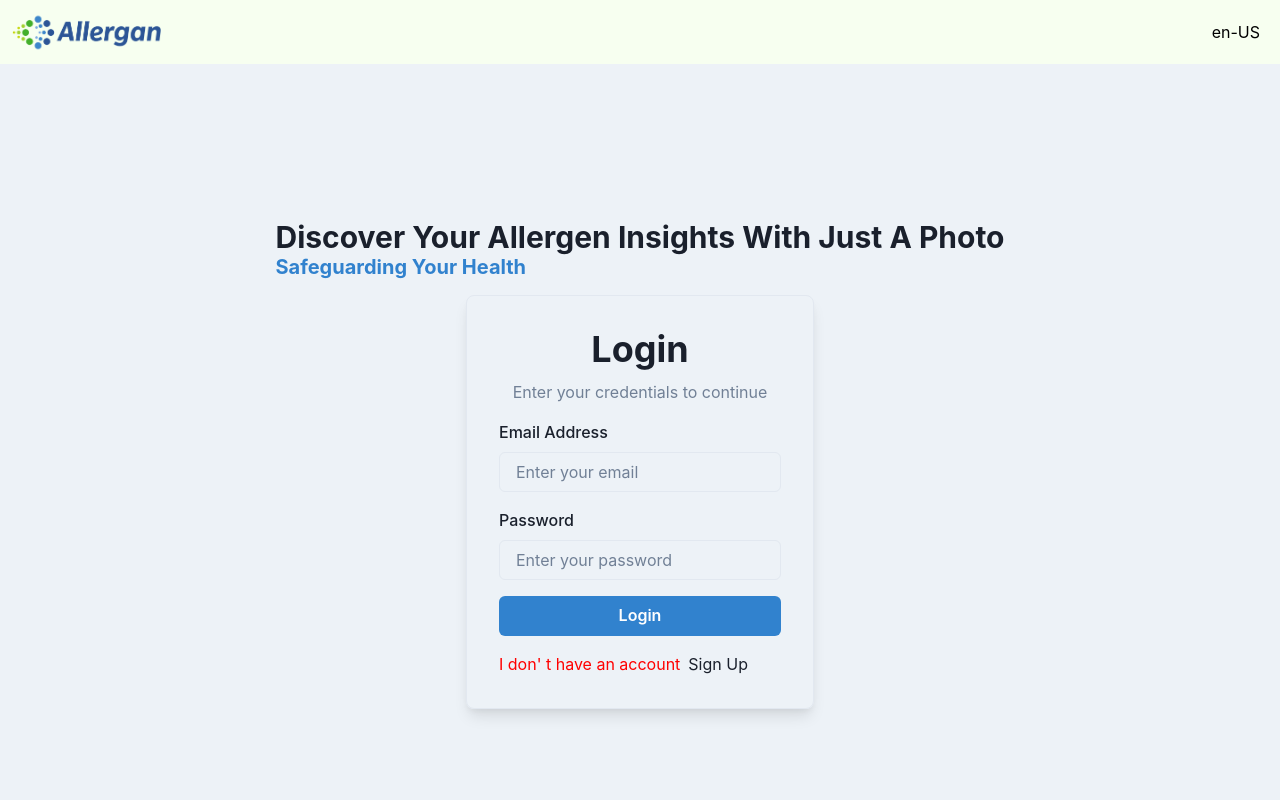
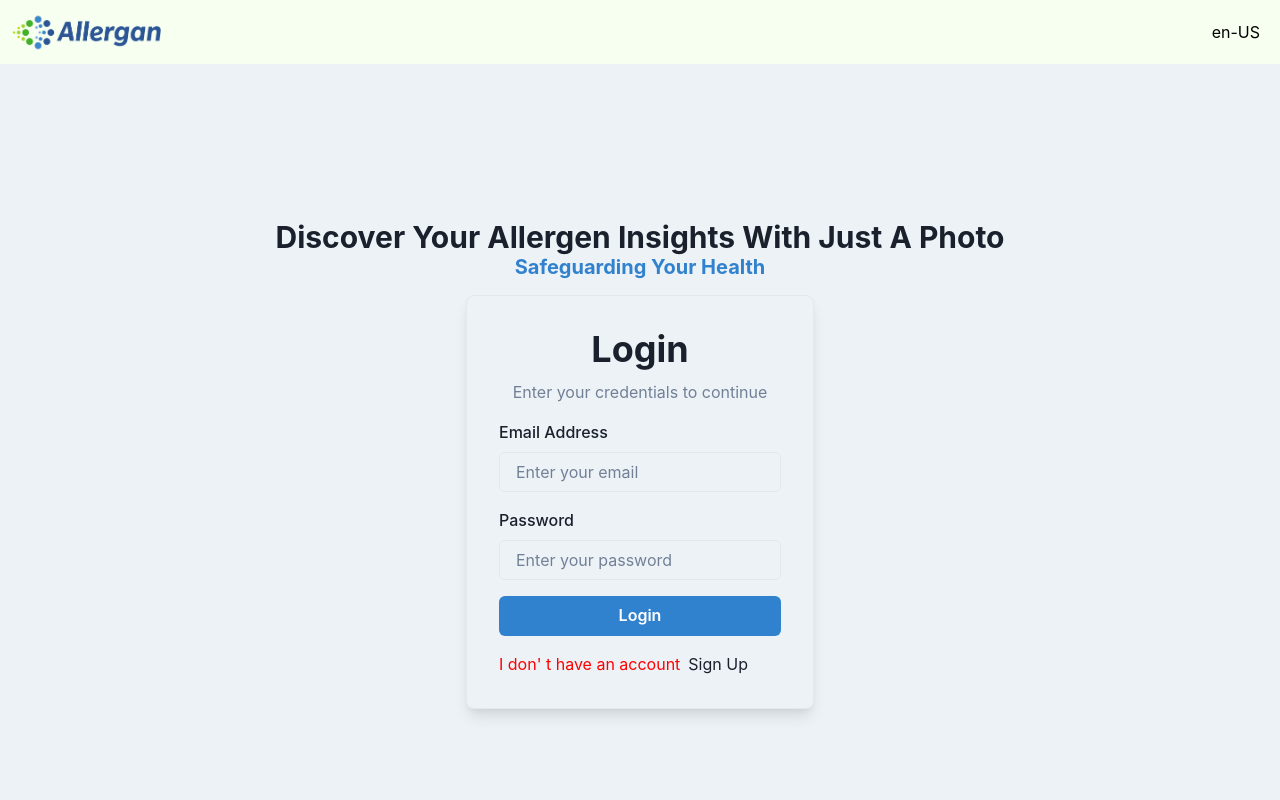
Before and after one commit to Allerta-allergen/Allerta, a React (Vite) app: page /Allergan.github.io/login in a window 1280 px wide. Shown: the top 800 px of the page. Built offline with nearby package versions, Linux system fonts and the light colour scheme.

Commit message:
Better UI

```diff
--- a/src/Pages/LoginPage.jsx
+++ b/src/Pages/LoginPage.jsx
@@ -66,7 +66,7 @@
 
     toast({
       title: 'Login',
-      description: `Email: ${email}, Password: ${password}`,
+      description: `Logged in successfully`,
       status: 'success',
       duration: 5000,
       isClosable: true,
@@ -85,7 +85,7 @@
       bg="gray.100"
     >
       <VStack spacing={4} align="center">
-      <Box>
+      <Box textAlign="center">
       <Heading as="h2" size="lg">{t('discover')}</Heading>
       <Heading as="h2" size="md" color="blue.500">{t('safe')}</Heading>
           </Box>
```
